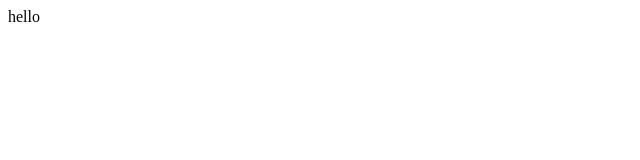
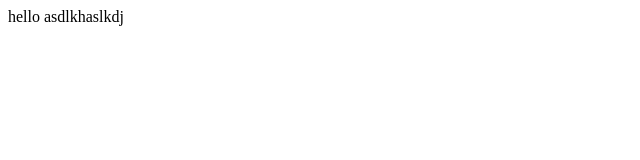
Before and after one commit to Hd-codewizard/first-website, a plain HTML site: page test.html in a window 1280 px wide. Shown: the whole page, without its empty margins (0-640 px from the left). Drawn offline with Linux system fonts and the light colour scheme.

Commit message:
Update test.html

```diff
--- a/test.html
+++ b/test.html
@@ -1,5 +1,8 @@
 <html>
     <body>
         hello
+
+
+        asdlkhaslkdj
     </body>
 </html>
```
